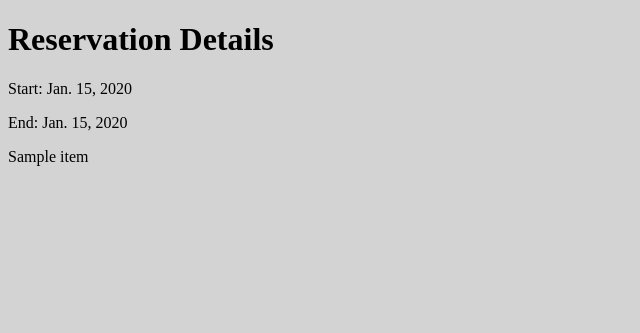
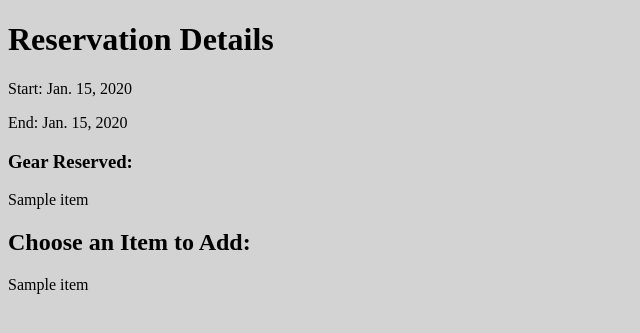
Before and after one commit to mgerken86/Basecamp, a Django app: page /reservations/1 in a window 1280 px wide. Shown: the part 88-421 px from the top of the page, without its empty margins (0-640 px from the left). Run offline with Django 4.2, Linux system fonts and the light colour scheme; tables that the repository leaves empty hold one stand-in row (values such as "Sample post").

Commit message:
reservation detail page gets gear_items context

```diff
--- a/main_app/templates/main_app/reservation_detail.html
+++ b/main_app/templates/main_app/reservation_detail.html
@@ -6,13 +6,21 @@
 <p>Start: {{reservation.start_date}}</p>
 <p>End: {{reservation.end_date}}</p>
 
-{% if reservation.gear_item.count %}
+{% if reservation.gear_item %}
+    <h3>Gear Reserved:</h3>
     {% for gear in reservation.gear_item.all %}
         <p>{{gear.name}}</p>
     {% endfor %}
 {% else %}
     <h5>No Gear</h5>
 {% endif %}
+
+
+<h2>Choose an Item to Add:</h2>
+{% for gear in gear_items %}
+    <p>{{gear.name}}</p>
+{% endfor %}
+
 
 {% comment %}
 <form action="{% url 'add_gear' reservation.id gear_item.id %}" method="POST">
--- a/main_app/urls.py
+++ b/main_app/urls.py
@@ -1,6 +1,6 @@
 from django.urls import path
 from . import views
-from main_app.views import GearList, ReservationsList
+from main_app.views import GearList, ReservationsList, ReservationDetail
 
 urlpatterns = [
     path('', views.home, name='home'),
--- a/main_app/views.py
+++ b/main_app/views.py
@@ -20,6 +20,12 @@ class ReservationCreate(CreateView):
 
 class ReservationDetail(DetailView):
     model = Reservation
+
+    def get_context_data(self, **kwargs):
+        context = super(ReservationDetail, self).get_context_data(**kwargs)
+        context['gear_items'] = Gear_item.objects.all()
+        return context
+
 
 class Gear_itemUpdate(UpdateView):
     model = Gear_item
@@ -44,6 +50,7 @@ def gear_item_detail(request, gear_item_id):
     gear_item = Gear_item.objects.get(id=gear_item_id)
     return render(request, 'rentals/detail.html', {'gear_item': gear_item})
 
+
 def add_gear(request, reservation_id, gear_item_id):
     gear
     Reservation.objects.get(id=reservation_id).gear_item.add(gear_item_id)
```
Lines whose indentation alone changed are shown as unchanged.
